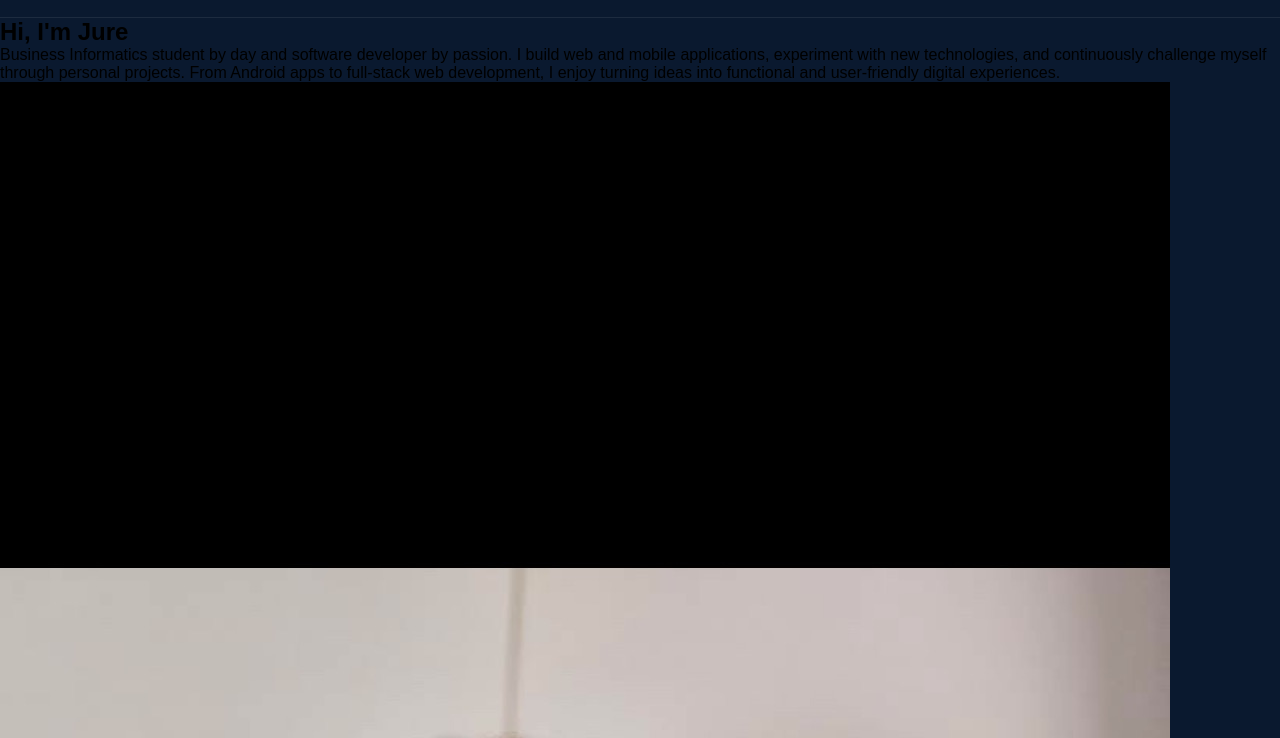
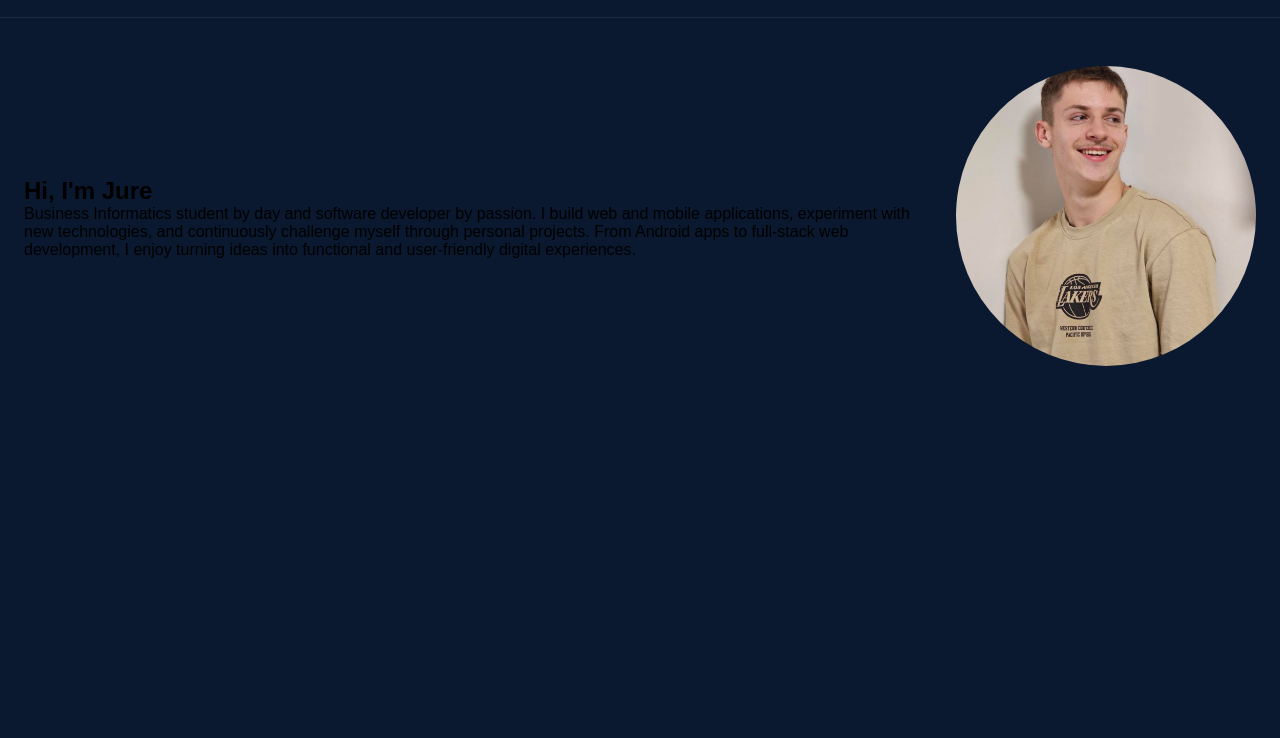
Before and after one commit to JKokolTech/Jure-Portfolio, a plain HTML site: page Jure-Portfolio-main/index.html in a window 1280 px wide. Shown: the part 51-789 px from the top of the page. Drawn offline with nearby package versions, Linux system fonts and the light colour scheme; a web font is replaced by a local one.

Commit message:
updated hero section

```diff
--- a/Jure-Portfolio-main/css/stil.css
+++ b/Jure-Portfolio-main/css/stil.css
@@ -96,3 +96,22 @@ body{
     color: var(--accent-mint);
     transform: translateY(-2px);
 }
+
+.hero-section{
+display: flex;
+align-items: center;
+justify-content: space-between;
+gap: 2rem;
+padding: 3rem 1.5rem;
+}
+
+.hero-section .intoroduction{
+    flex: 1;
+}
+
+.hero-section img{
+    width: 300px;        /* Equal width and height */
+    height: 300px;
+    border-radius: 50%;  /* Rounds corners into a circle */
+    object-fit: cover;
+}
--- a/Jure-Portfolio-main/index.html
+++ b/Jure-Portfolio-main/index.html
@@ -38,7 +38,6 @@
 
 
     <nav class="hero-section">
-        <div class="row">
             <div class="intoroduction">
                 <h1>Hi, I'm Jure</h1>
                 <p>Business Informatics student by day and software developer by passion. I build web and mobile applications, experiment with new technologies, and continuously challenge myself through personal projects. From Android apps to full-stack web development, I enjoy turning ideas into functional and user-friendly digital experiences.</p>
@@ -46,7 +45,6 @@
             <div class="picture">
                 <img src="images/me.jpg" alt="Profile Picture">
             </div>
-        </div>
     </nav>
 
 </body>
```
